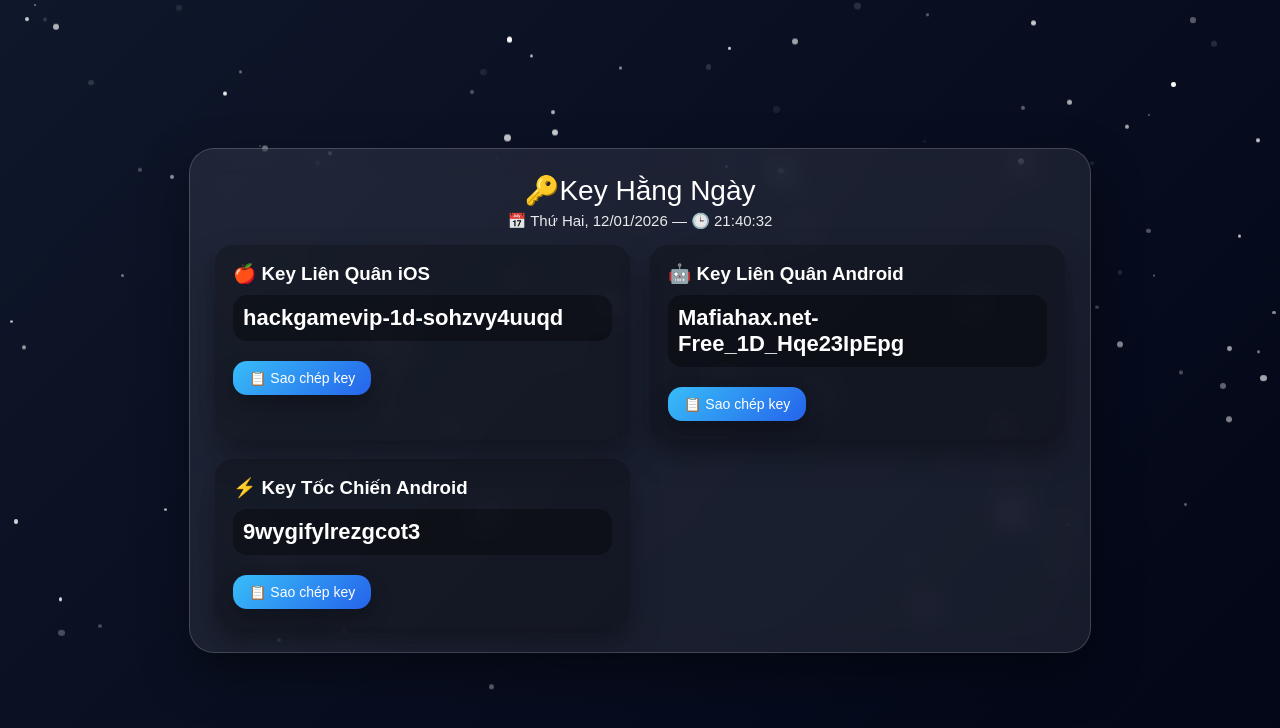
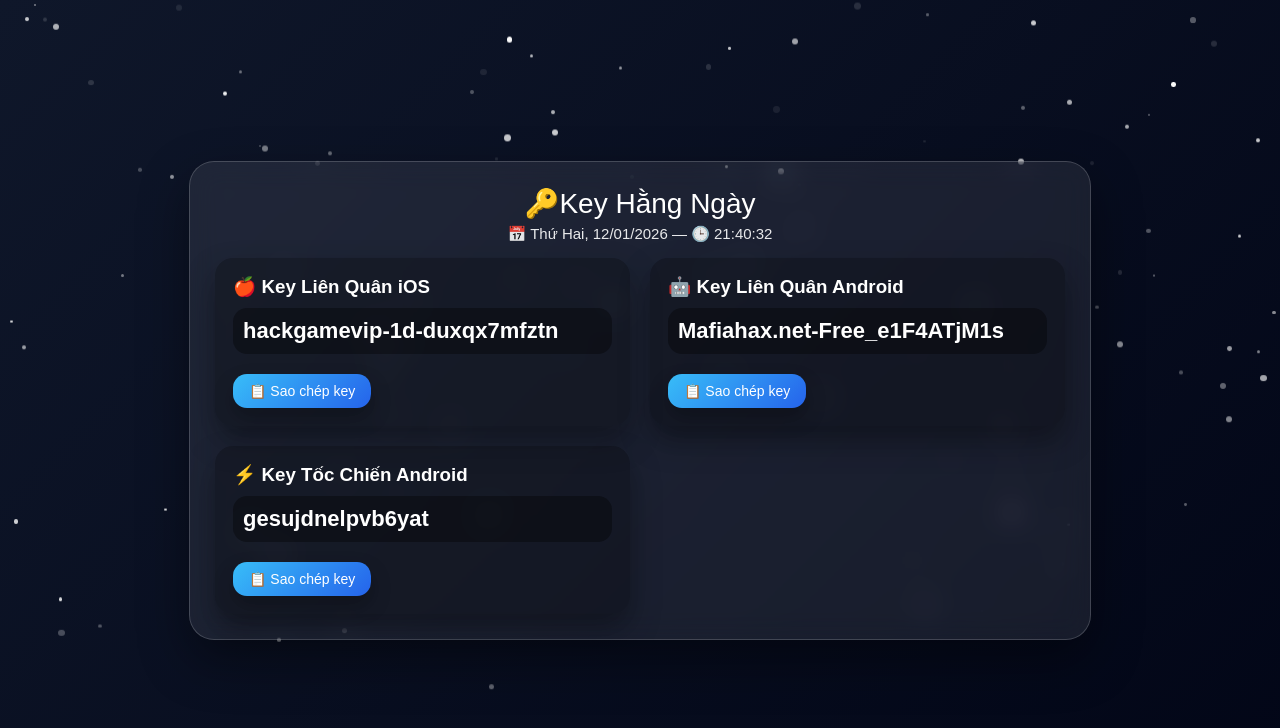
Before and after one commit to khanhlapit/daily-key-web, a plain HTML site: page index.html in a window 1280 px wide. Drawn offline with Linux system fonts and the light colour scheme.

Commit message:
Update index.html

```diff
--- a/index.html
+++ b/index.html
@@ -151,9 +151,9 @@
 <script>
 
 // ====== ADMIN SỬA KEY ======
-const KEY_LQ_IOS = "hackgamevip-1d-sohzvy4uuqd";
-const KEY_LQ_ADR = "Mafiahax.net-Free_1D_Hqe23IpEpg";
-const KEY_TC_ADR = "9wygifylrezgcot3";
+const KEY_LQ_IOS = "hackgamevip-1d-duxqx7mfztn";
+const KEY_LQ_ADR = "Mafiahax.net-Free_e1F4ATjM1s";
+const KEY_TC_ADR = "gesujdnelpvb6yat";
 // ===========================
 
 lq_ios.innerText = KEY_LQ_IOS;
```
